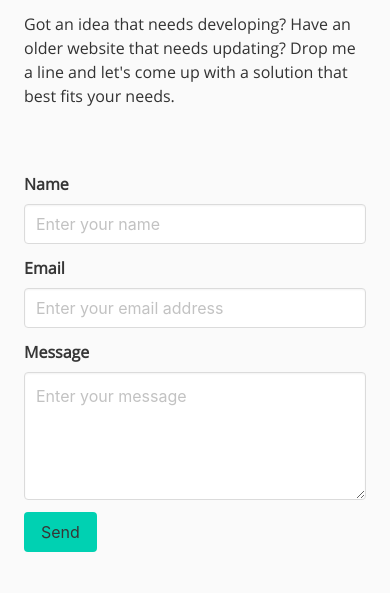
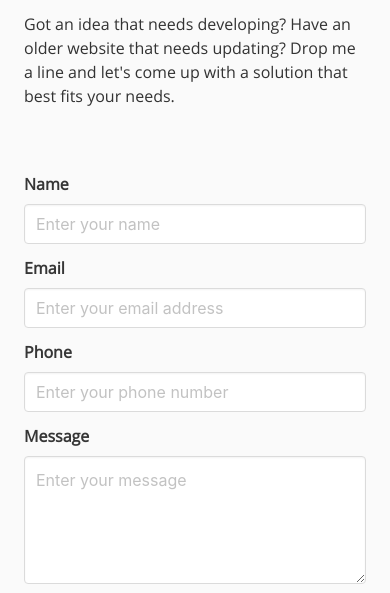
Before and after one commit to Daniel-Walsh/my-resume-site, a website: page index.html in a window 390 px wide. Shown: the part 2913-3506 px from the top of the page. Drawn offline with Linux system fonts and the light colour scheme.

Commit message:
Added phone field to the contact form.

```diff
--- a/index.html
+++ b/index.html
@@ -120,7 +120,7 @@
 
                 <h2 class="title is-3">Get In Touch</h2>
                 <p>Got an idea that needs developing? Have an older website that needs updating? Drop me a line and let's come up with a solution that best fits your needs.</p>
-                <form name="contact" method="POST" data-netlify="true">
+                <form name="Contact" method="POST" data-netlify="true">
 
                     <div class="field">
                         <label for="contact-name" class="label">Name</label>
@@ -133,6 +133,13 @@
                         <label for="contact-email" class="label">Email</label>
                         <div class="control">
                             <input id="contact-email" name="contact-email" class="input" type="email" placeholder="Enter your email address">
+                        </div>
+                    </div>
+
+                    <div class="field">
+                        <label for="contact-phone" class="label">Phone</label>
+                        <div class="control">
+                            <input id="contact-phone" name="contact-phone" class="input" type="email" placeholder="Enter your phone number">
                         </div>
                     </div>
 
```
